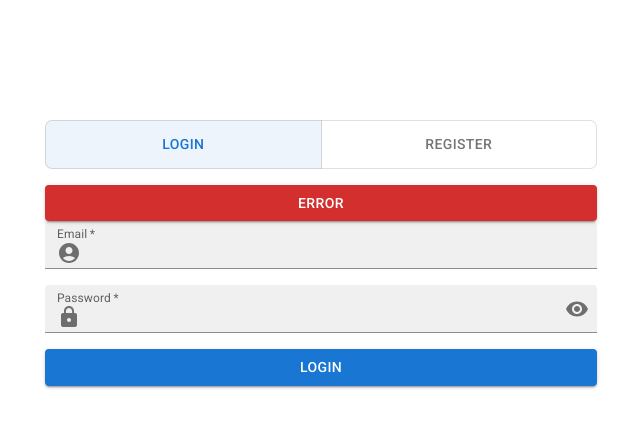
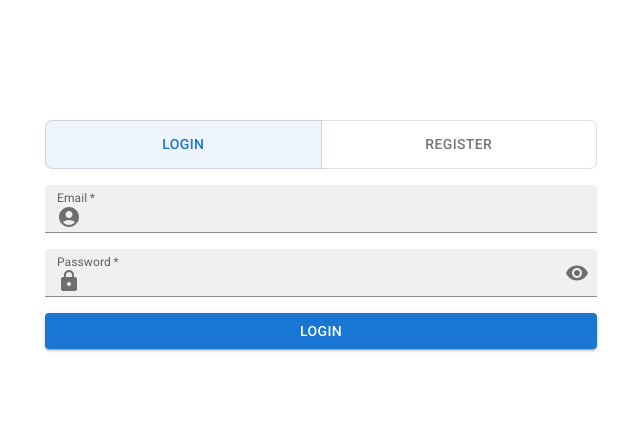
Before and after one commit to antnxw/todolist, a React (Vite) app: page /auth in a window 1280 px wide. Shown: the top 428 px of the page, without its empty margins (319-959 px from the left). Built offline with nearby package versions, Linux system fonts and the light colour scheme.

Commit message:
14.Error Boundary (remove test error button)

```diff
--- a/src/entities/Todo/ui/Todos.tsx
+++ b/src/entities/Todo/ui/Todos.tsx
@@ -1,21 +1,16 @@
 import { Button, Container, Input, Stack } from '@mui/material'
 import { addTodo, selectTodos, setTodos } from '../model/store/useTodosStore.ts'
 import { Todo } from './Todo.tsx'
-import { type ChangeEvent, useEffect, useState } from 'react'
+import { type ChangeEvent, useState } from 'react'
 import type { TodoType } from '../model/todoType.ts'
-import { store, useAppDispatch, useAppSelector } from '../../../app/store.ts'
+import { useAppDispatch, useAppSelector } from '../../../app/store.ts'
 
 const Todos = () => {
 	const [newTodoTitle, setNewTodoTitle] = useState('')
 	const [newTodoDescription, setNewTodoDescription] = useState('')
 
 	const todos = useAppSelector(selectTodos)
-	const state = useAppSelector((state) => state)
 	const dispatch = useAppDispatch()
-	useEffect(() => {
-		console.log(state)
-		console.log('getState', store.getState())
-	}, [])
 
 	const setTodo = (todo: TodoType) => {
 		const updatedTodos = todos.map((t) => {
@@ -50,16 +45,8 @@ const Todos = () => {
 
 	return (
 		<Container>
-			<Input
-				placeholder={'title'}
-				value={newTodoTitle}
-				onChange={handleTitleChange}
-			/>
-			<Input
-				placeholder={'description'}
-				value={newTodoDescription}
-				onChange={handleDescriptionChange}
-			/>
+			<Input placeholder={'title'} value={newTodoTitle} onChange={handleTitleChange} />
+			<Input placeholder={'description'} value={newTodoDescription} onChange={handleDescriptionChange} />
 			<Button disabled={!newTodoTitle} onClick={handleAddTodo}>
 				Add
 			</Button>
--- a/src/entities/User/ui/Auth.tsx
+++ b/src/entities/User/ui/Auth.tsx
@@ -142,9 +142,6 @@ const Auth = () => {
 					Register
 				</ToggleButton>
 			</ToggleButtonGroup>
-			<Button variant={'contained'} color={'error'} fullWidth onClick={() => setError(true)}>
-				ERROR
-			</Button>
 
 			{loginFormName === 'login' ? (
 				<Stack spacing={2}>
```
